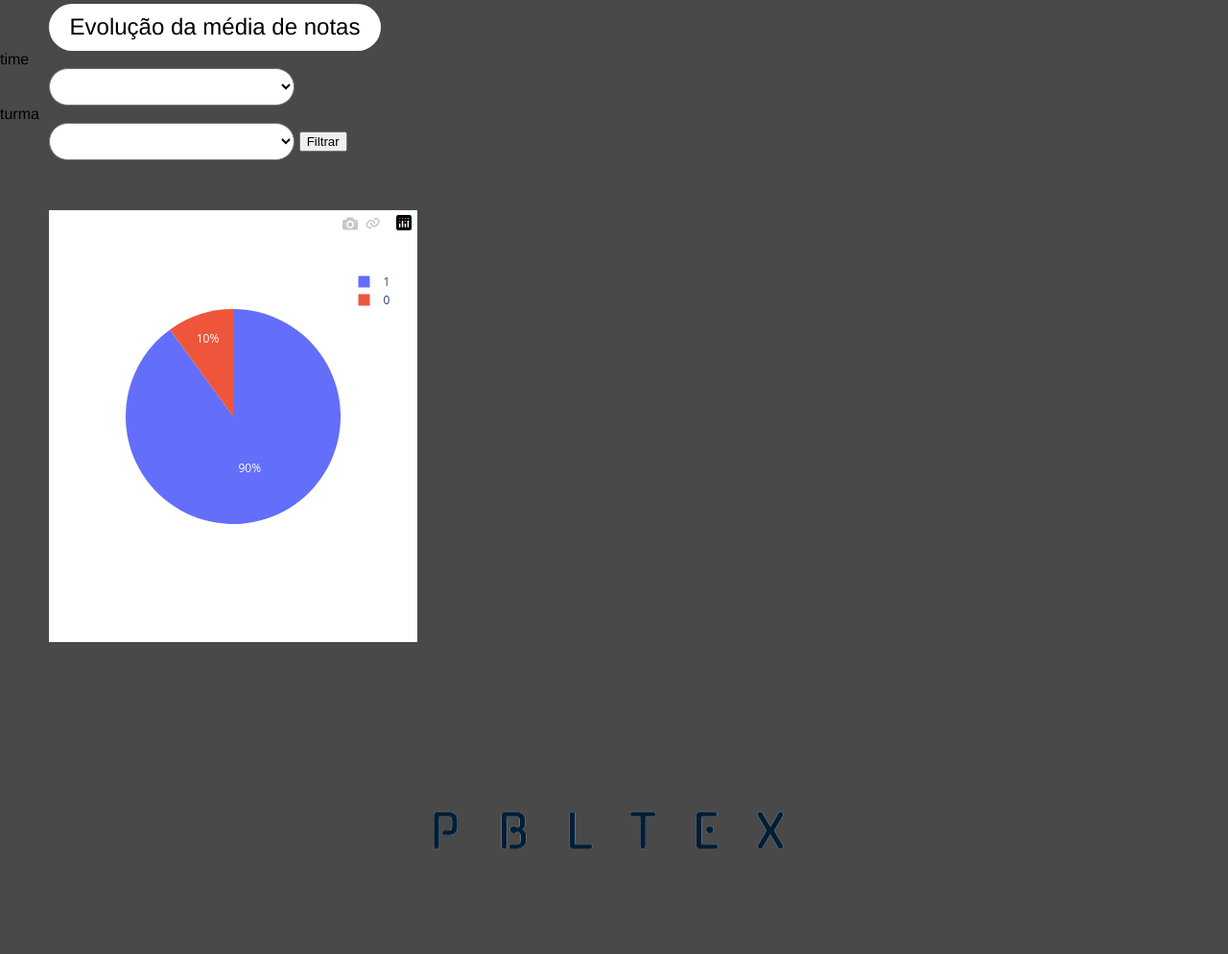
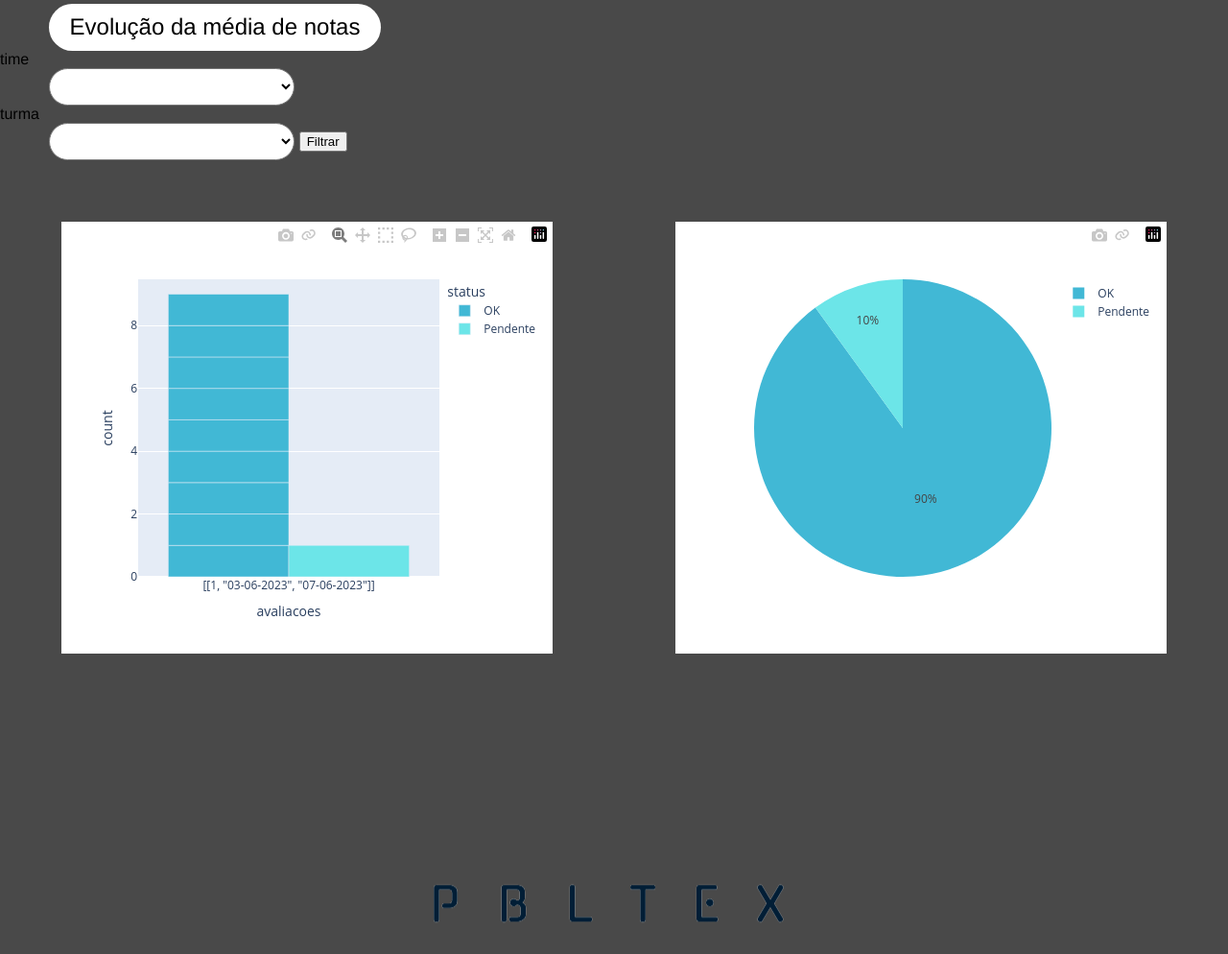
Before and after one commit to DevTudoFatec/Avaliacao360, a Flask app: page /dashboards_gerenciais in a window 1280 px wide. Shown: the part 257-1251 px from the top of the page at 96% size. Before the commit the page ends 1142 px from the top, so only its background shows below. Run offline with Flask 3, Linux system fonts and the light colour scheme; the visitor is signed in with stand-in values (Sample User, id 1); lists and menus that the app fills with data are empty.

Commit message:
Atualizações na página do dashboard gerencial

```diff
--- a/API python/routes/dashboards.py
+++ b/API python/routes/dashboards.py
@@ -2,8 +2,6 @@ from flask import render_template, request, redirect, url_for, session, Blueprin
 import json
 from utils.decorators import login_required, admin_required
 import plotly.express as px
-from dash import Dash, html, dcc
-from dash.dependencies import Input, Output
 import pandas as pd
 
 bp = bp('dashboards', __name__)
@@ -12,13 +10,27 @@ bp = bp('dashboards', __name__)
 @admin_required
 @bp.route("/dashboards_gerenciais", methods=['GET', 'POST'])
 def dashboards_gerenciais():
+ # Gráfico geral
     df = pd.read_json('data/cadastro.json')
-    aderencia_avaliacoes = df['count_avaliacao'].value_counts()
+    aderencia_avaliacoes_geral = df['count_avaliacao'].value_counts()
+    aderencia_avaliacoes_geral.index = ['OK', 'Pendente']  # Renomeando os índices
+    fig = px.pie(aderencia_avaliacoes_geral, names=aderencia_avaliacoes_geral.index, values=aderencia_avaliacoes_geral.values, color_discrete_sequence=['#41B8D5', '#6CE5E8'])
 
-    fig = px.pie(aderencia_avaliacoes, names=aderencia_avaliacoes.index, values=aderencia_avaliacoes.values)
-    figure = px.bar(df, x='turma', y='count_avaliacao', barmode='group', color='time')
+    #Gráfico por sprints
+    df['avaliacoes'] = df['avaliacoes'].apply(json.dumps)
+
+    df_respondidas = df[df['count_avaliacao'] == 1]
+    df_pendentes = df[df['count_avaliacao'] == 0]
+
+    df_respondidas['status'] = 'OK'
+    df_pendentes['status'] = 'Pendente'
+
+    df_combined = pd.concat([df_respondidas, df_pendentes])
+
+    figure = px.bar(df_combined, x='avaliacoes', color='status', barmode='group', color_discrete_sequence=['#41B8D5', '#6CE5E8'])
+
 
     div_grafico = fig.to_html(full_html=False)
     div_grafico_sprint = figure.to_html(full_html=False)
 
-    return render_template('admin/dashboards_gerenciais.html', nomeUsuario=session['nomeUsuario'], darkmode=session['darkmode'],div_grafico=div_grafico)
+    return render_template('admin/dashboards_gerenciais.html', nomeUsuario=session['nomeUsuario'], darkmode=session['darkmode'],div_grafico=div_grafico, div_grafico_sprint=div_grafico_sprint)
--- a/API python/static/css/admin/dashboards_gerenciais.css
+++ b/API python/static/css/admin/dashboards_gerenciais.css
@@ -113,9 +113,12 @@ footer{
     text-align: center;}
 
 .grafico{
-    width: 30%;
-    height: 25%;
-    margin: 4%;
+    display: flex;
+}
+
+#grafico_geral, #grafico_sprint{
+    width: 40%;
+    margin: 5%;
 }
 
 .select_box{
@@ -127,3 +130,7 @@ footer{
     padding: 0.8%;
     color: #000000;
 }
+
+/* .linha_filtro{
+    display: inline-flex;
+} */
--- a/API python/templates/admin/dashboards_gerenciais.html
+++ b/API python/templates/admin/dashboards_gerenciais.html
@@ -59,7 +59,8 @@
                 </form>
             </div>
             <div class="grafico">
-                {{ div_grafico | safe }}
+                <div id="grafico_geral">{{ div_grafico_sprint | safe }}</div>
+                <div id="grafico_sprint">{{ div_grafico | safe }}</div>
             </div>
 
             <footer>
```
